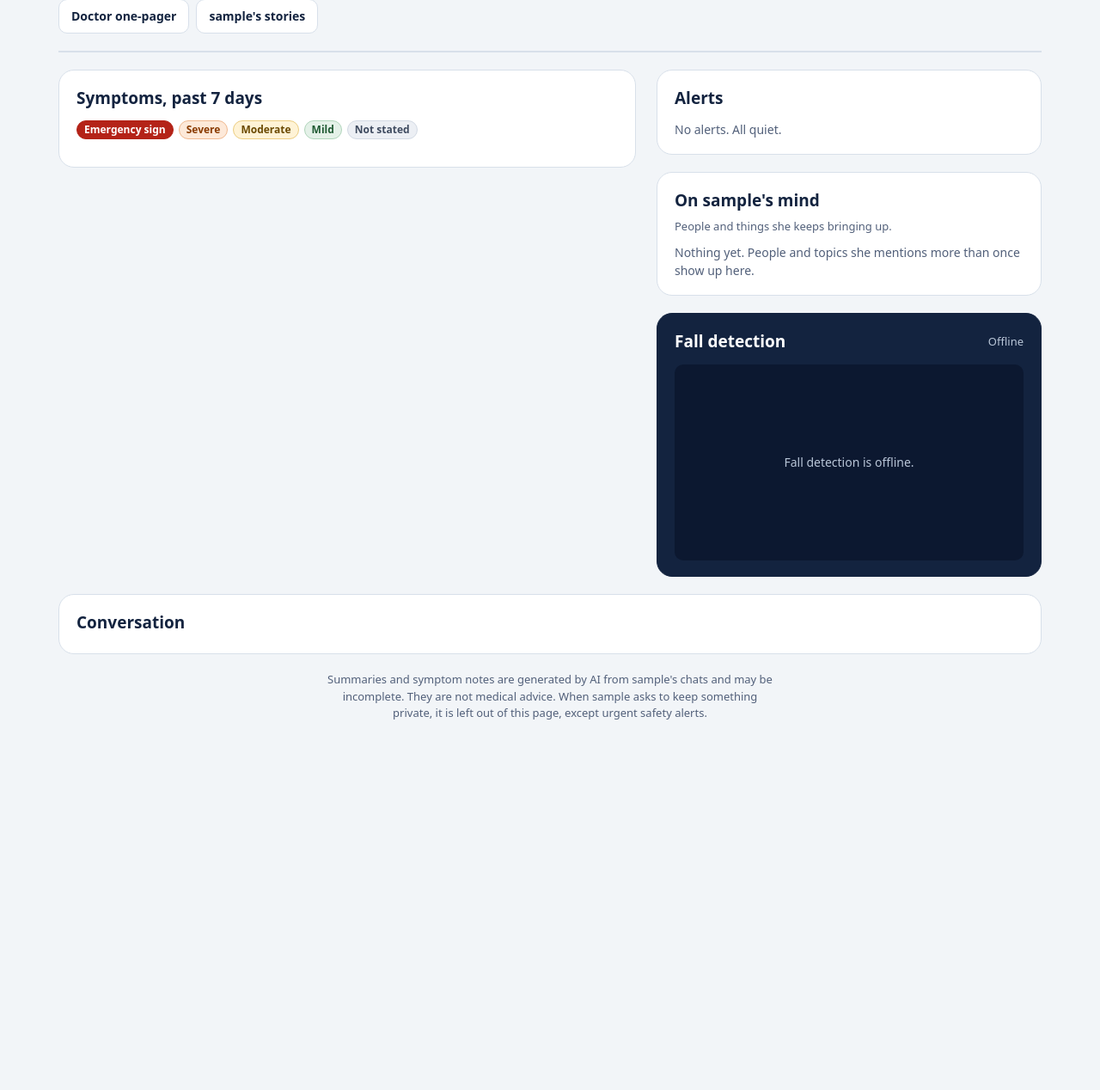
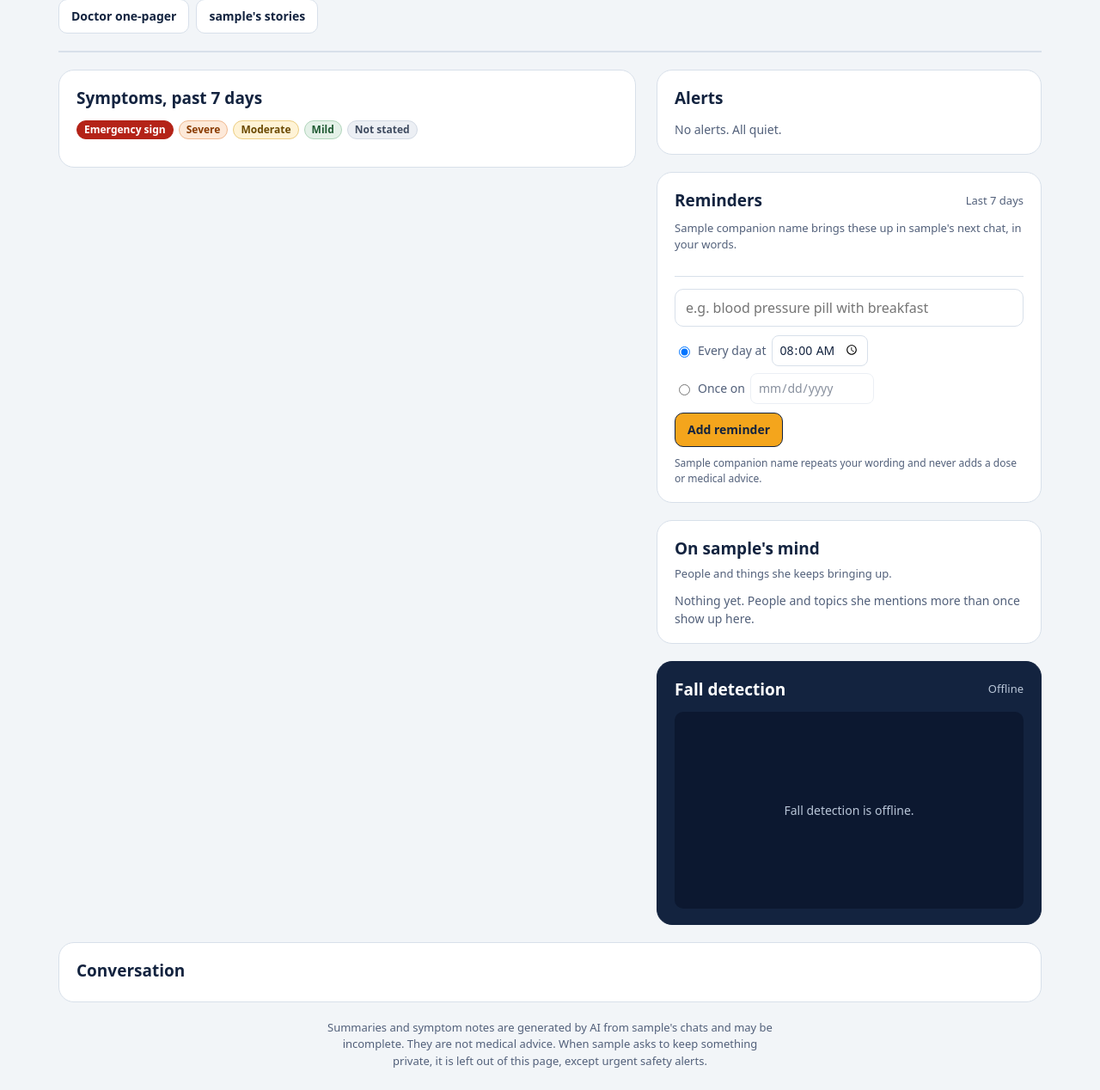
Before and after one commit to SeroGoingCrazy/AI-companion-for-elder, a Python web app: template src/elder_companion/web/templates/family.html in a window 1280 px wide. Shown: the part 234-1502 px from the top of the page at 86% size. Before the commit the page ends 1071 px from the top, so only its background shows below. Run offline with Jinja, Linux system fonts and the light colour scheme; the template is opened without the code that fills it: most values are stand-ins (such as "Sample title", 1, 10 or a date in 2020); some web fonts are replaced.

Commit message:
feat(reminders): add the dashboard panel with 7-day adherence
Add a reminder (text + daily time or one-off date), see the last 7 days as
dots and turn one off. Dots carry a mark as well as a color, so the row still
reads without color, and each has a title and screen-reader label.

The panel shows status only, never a quote, so an answer she asked to keep
private cannot surface through adherence. The safety promise is on the page
next to the form, not only in the prompt.

New CSS sits in its own block at the end of style.css to keep merges cheap.

Co-Authored-By: Claude Opus 5 <noreply@anthropic.com>

```diff
--- a/src/elder_companion/web/static/family.js
+++ b/src/elder_companion/web/static/family.js
@@ -439,6 +439,122 @@
     }
   }
 
+  // ---------- reminders (set by the family, raised in her next chat) ----------
+
+  const DOSE_MARK = { confirmed: "\u2713", declined: "\u2013", no_response: "?" };
+  const DOSE_LABEL = {
+    confirmed: "said she did it",
+    declined: "said not yet",
+    no_response: "never answered",
+  };
+  const dayFmtShort = new Intl.DateTimeFormat(LOCALE, { timeZone: tz, weekday: "short" });
+
+  function whenLabel(r) {
+    if (r.schedule_time) return `Every day at ${r.schedule_time}`;
+    return `Once on ${dateFmt.format(new Date(`${r.schedule_date}T12:00:00`))}`;
+  }
+
+  function doseDot(d) {
+    const status = d.status || "none";
+    // Date-only string: parse at midday so the label can't slip a day in another zone.
+    const day = dayFmtShort.format(new Date(`${d.date}T12:00:00`));
+    const what = d.status ? DOSE_LABEL[d.status] : "not asked";
+    return el("li", {
+      class: `dose dose-${status}`,
+      title: `${day}: ${what}`,
+      text: DOSE_MARK[d.status] || "\u00b7",
+    }, el("span", { class: "visually-hidden", text: `${day}: ${what}` }));
+  }
+
+  function reminderItem(r) {
+    const off = !r.active;
+    return el("li", { class: `reminder-item${off ? " is-off" : ""}`, "data-id": r.id },
+      el("div", {},
+        el("p", { class: "reminder-text", text: r.text }),
+        el("p", { class: "reminder-when-label",
+          text: `${whenLabel(r)}${r.from_member_name ? ` · set by ${r.from_member_name}` : ""}${off ? " · off" : ""}` })),
+      off ? null : el("button", {
+        class: "btn btn-quiet btn-small", type: "button",
+        "aria-label": `Turn off the reminder: ${r.text}`,
+        text: "Turn off", onclick: () => turnOffReminder(r.id),
+      }),
+      el("ul", { class: "adherence", "aria-label": "Last 7 days" }, ...r.history.map(doseDot)),
+      el("span", { class: "adherence-summary",
+        text: r.raised_days ? `${r.confirmed_days}/${r.raised_days} days` : "not asked yet" }));
+  }
+
+  function renderReminders(list) {
+    const ul = $("reminder-list");
+    if (!ul) return;
+    ul.replaceChildren(...list.map(reminderItem));
+    $("reminders-empty").hidden = list.length > 0;
+  }
+
+  async function loadReminders() {
+    try {
+      renderReminders(await api("/api/reminders"));
+    } catch (e) {
+      console.error(e);
+    }
+  }
+
+  async function turnOffReminder(id) {
+    try {
+      await api(`/api/reminders/${id}`, { method: "DELETE" });
+      await loadReminders();
+    } catch (e) {
+      console.error(e);
+    }
+  }
+
+  function initReminderForm() {
+    const form = $("reminder-form");
+    if (!form) return;
+    const time = $("reminder-time");
+    const dateInput = $("reminder-date");
+    const error = $("reminder-error");
+    const kind = () => form.querySelector('input[name="reminder-kind"]:checked').value;
+
+    const syncKind = () => {
+      const daily = kind() === "daily";
+      time.disabled = !daily;
+      dateInput.disabled = daily;
+      if (!daily && !dateInput.value) dateInput.value = dayFmt.format(new Date());
+    };
+    for (const radio of form.querySelectorAll('input[name="reminder-kind"]')) {
+      radio.addEventListener("change", syncKind);
+    }
+    syncKind();
+
+    form.addEventListener("submit", async (ev) => {
+      ev.preventDefault();
+      const text = $("reminder-text").value.trim();
+      if (!text) return;
+      const body = { text };
+      if (kind() === "daily") body.schedule_time = time.value;
+      else body.schedule_date = dateInput.value;
+      if (memberId != null) body.from_member_id = memberId;
+      error.hidden = true;
+      const submit = form.querySelector('button[type="submit"]');
+      submit.disabled = true;
+      try {
+        await api("/api/reminders", {
+          method: "POST",
+          headers: { "Content-Type": "application/json" },
+          body: JSON.stringify(body),
+        });
+        $("reminder-text").value = "";
+        await loadReminders();
+      } catch (e) {
+        console.error(e);
+        error.textContent = "Couldn't save that reminder. Please check the time and try again.";
+        error.hidden = false;
+      } finally {
+        submit.disabled = false;
+      }
+    });
+  }
+
   // ---------- live updates ----------
 
   let activityTimer = null;
@@ -451,7 +567,7 @@
 
     source.addEventListener("open", () => {
       setLive("live", "Live");
-      if (dropped) { loadAlerts(); loadSymptoms(); loadHistory(); loadCareList(); loadClaims(); } // catch up
+      if (dropped) { loadAlerts(); loadSymptoms(); loadHistory(); loadCareList(); loadClaims(); loadReminders(); } // catch up
       dropped = false;
     });
     source.addEventListener("error", () => {
@@ -470,7 +586,7 @@
       clearTimeout(activityTimer);
       // After each turn: new symptoms / memory, and a privacy request may hide earlier items.
       activityTimer = setTimeout(() => {
-        loadSymptoms(); loadHistory(); loadCareList(); loadAlerts();
+        loadSymptoms(); loadHistory(); loadCareList(); loadAlerts(); loadReminders();
       }, ACTIVITY_DEBOUNCE_MS);
     });
   }
@@ -484,14 +600,16 @@
   $("history-older").addEventListener("click", loadOlderHistory);
 
   initMembers();
+  initReminderForm();
   loadSummary();
   loadAlerts();
   loadClaims();
   loadCareList();
+  loadReminders();
   loadSymptoms();
   loadHistory();
   connectFallStream();
   connectAlertStream();
 
-  window.__dashboard = { loadSummary, loadSymptoms, loadAlerts, showAlertBanner, get summaryStale() { return summaryStale; } };
+  window.__dashboard = { loadSummary, loadSymptoms, loadAlerts, loadReminders, showAlertBanner, get summaryStale() { return summaryStale; } };
 })();
--- a/src/elder_companion/web/static/style.css
+++ b/src/elder_companion/web/static/style.css
@@ -221,7 +221,8 @@ body.family {
   display: grid;
   gap: 20px;
   grid-template-columns: minmax(0, 1fr);
-  grid-template-areas: "header" "summary" "alerts" "care" "symptoms" "fall" "history" "footer";
+  grid-template-areas:
+    "header" "summary" "alerts" "reminders" "care" "symptoms" "fall" "history" "footer";
 }
 @media (min-width: 900px) {
   .dash {
@@ -232,19 +233,21 @@ body.family {
       "header header"
       "summary summary"
       "symptoms alerts"
+      "symptoms reminders"
       "symptoms care"
       "symptoms fall"
       "history history"
       "footer footer";
-    /* the symptoms column spans three rows: give its extra height to the fall row, so the
+    /* the symptoms column spans four rows: give its extra height to the fall row, so the
        cards on the right are not stretched away from each other */
-    grid-template-rows: auto auto auto auto 1fr auto auto;
+    grid-template-rows: auto auto auto auto auto 1fr auto auto;
     align-items: start;
   }
 }
 .dash-header { grid-area: header; display: flex; flex-wrap: wrap; align-items: center; justify-content: space-between; gap: 12px; }
 .summary-card { grid-area: summary; }
 .alerts-card { grid-area: alerts; }
+.reminders-card { grid-area: reminders; }
 .fall-card { grid-area: fall; }
 .care-card { grid-area: care; }
 .symptoms-card { grid-area: symptoms; }
@@ -401,11 +404,60 @@ body.family {
 .history-msg.assistant { align-self: flex-start; background: #f7f9fb; }
 .history-text { margin: 0; overflow-wrap: anywhere; }
 
+/* ---------- reminders (H5) ---------- */
+
+.reminders-intro { margin: -4px 0 12px; }
+.reminders-note { margin: 10px 0 0; font-size: 12px; }
+.reminder-list { list-style: none; margin: 0; padding: 0; display: flex; flex-direction: column; gap: 10px; }
+.reminder-item {
+  display: grid; grid-template-columns: minmax(0, 1fr) auto; gap: 4px 10px; align-items: start;
+  padding: 12px 14px; border: 1px solid var(--line); border-radius: 12px;
+}
+.reminder-item.is-off { opacity: 0.62; }
+.reminder-text { margin: 0; font-weight: 700; overflow-wrap: anywhere; }
+.reminder-when-label { margin: 0; font-size: 13px; color: var(--muted); }
+.reminder-item .meta { grid-column: 1 / -1; }
+
+/* Adherence: one dot per day, oldest left. Shape as well as color, so the row still reads
+   for a color-blind child (and in a printed page). */
+.adherence { display: flex; gap: 5px; margin: 6px 0 0; padding: 0; list-style: none; grid-column: 1 / -1; }
+.dose {
+  width: 20px; height: 20px; border-radius: 50%;
+  border: 1px solid var(--line); background: var(--surface);
+  display: grid; place-items: center; font-size: 11px; font-weight: 800; line-height: 1;
+}
+.dose-confirmed { background: #e4f1e8; border-color: #7fb894; color: #1f5a33; }
+.dose-declined { background: var(--watch-bg); border-color: #e0b666; color: var(--watch); }
+.dose-no_response { background: var(--urgent-bg); border-color: #e39d95; color: var(--urgent); }
+.dose-none { color: var(--muted); }
+.adherence-summary { font-size: 13px; color: var(--muted); white-space: nowrap; }
+
+.reminder-form { margin-top: 14px; padding-top: 14px; border-top: 1px solid var(--line); display: grid; gap: 10px; }
+.reminder-form input[type="text"] {
+  min-height: 44px; padding: 0 12px; border: 1px solid var(--line); border-radius: 10px;
+  background: var(--surface); color: var(--text); width: 100%;
+}
+.reminder-form input[type="text"]:focus-visible,
+.reminder-form input[type="time"]:focus-visible,
+.reminder-form input[type="date"]:focus-visible { outline: 3px solid var(--accent); outline-offset: 2px; }
+.reminder-when { display: flex; flex-wrap: wrap; gap: 8px 18px; }
+.reminder-radio { display: inline-flex; align-items: center; gap: 6px; font-size: 14px; color: var(--muted); }
+.reminder-radio input[type="time"], .reminder-radio input[type="date"] {
+  min-height: 36px; padding: 0 8px; border: 1px solid var(--line); border-radius: 8px;
+  background: var(--surface); color: var(--text); font-size: 14px;
+}
+.reminder-radio input:disabled { opacity: 0.5; }
+.reminder-form .btn-attention { justify-self: start; }
+.reminder-error { margin: 0; color: var(--urgent); font-size: 13px; font-weight: 700; }
+.reminder-error[hidden] { display: none; }
+
 @media (max-width: 480px) {
   .dash-header h1 { font-size: 25px; }
   .summary-text { font-size: 20px; }
   .history-msg { max-width: 92%; }
   .alert-item { grid-template-columns: auto minmax(0, 1fr); }
+  .reminder-item { grid-template-columns: minmax(0, 1fr); }
+  .adherence-summary { grid-column: 1; }
   .alert-item > .btn { grid-column: 2; justify-self: start; }
 }
 
--- a/src/elder_companion/web/templates/family.html
+++ b/src/elder_companion/web/templates/family.html
@@ -79,6 +79,35 @@
       <p id="care-empty" class="empty" hidden>Nothing yet. People and topics she mentions more than once show up here.</p>
     </section>
 
+    <section class="card reminders-card" aria-labelledby="reminders-h">
+      <div class="card-head">
+        <h2 id="reminders-h">Reminders</h2>
+        <span class="meta">Last 7 days</span>
+      </div>
+      <p class="meta reminders-intro">{{ companion_name }} brings these up in {{ elder.nickname }}'s next chat, in your words.</p>
+      <ul id="reminder-list" class="reminder-list"></ul>
+      <p id="reminders-empty" class="empty" hidden>No reminders yet. Add one below.</p>
+
+      <form id="reminder-form" class="reminder-form" autocomplete="off">
+        <label class="visually-hidden" for="reminder-text">What should {{ companion_name }} check on?</label>
+        <input id="reminder-text" type="text" maxlength="200" required
+               placeholder="e.g. blood pressure pill with breakfast">
+        <div class="reminder-when">
+          <label class="reminder-radio">
+            <input type="radio" name="reminder-kind" value="daily" checked> Every day at
+            <input id="reminder-time" type="time" value="08:00" aria-label="Time of day">
+          </label>
+          <label class="reminder-radio">
+            <input type="radio" name="reminder-kind" value="once"> Once on
+            <input id="reminder-date" type="date" aria-label="Date" disabled>
+          </label>
+        </div>
+        <p id="reminder-error" class="reminder-error" role="alert" hidden></p>
+        <button type="submit" class="btn btn-attention">Add reminder</button>
+      </form>
+      <p class="meta reminders-note">{{ companion_name }} repeats your wording and never adds a dose or medical advice.</p>
+    </section>
+
     <section class="card fall-card" aria-labelledby="fall-h">
       <div class="card-head">
         <h2 id="fall-h">Fall detection</h2>
```
